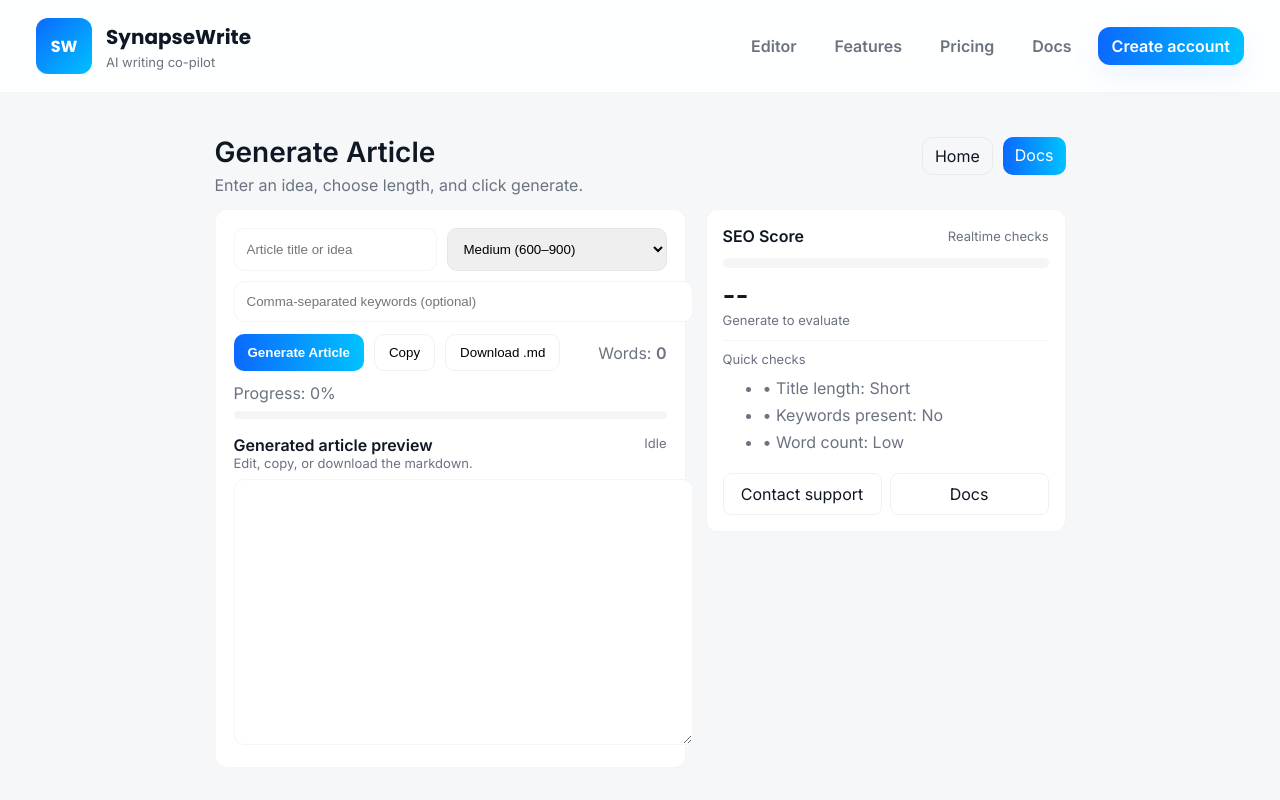
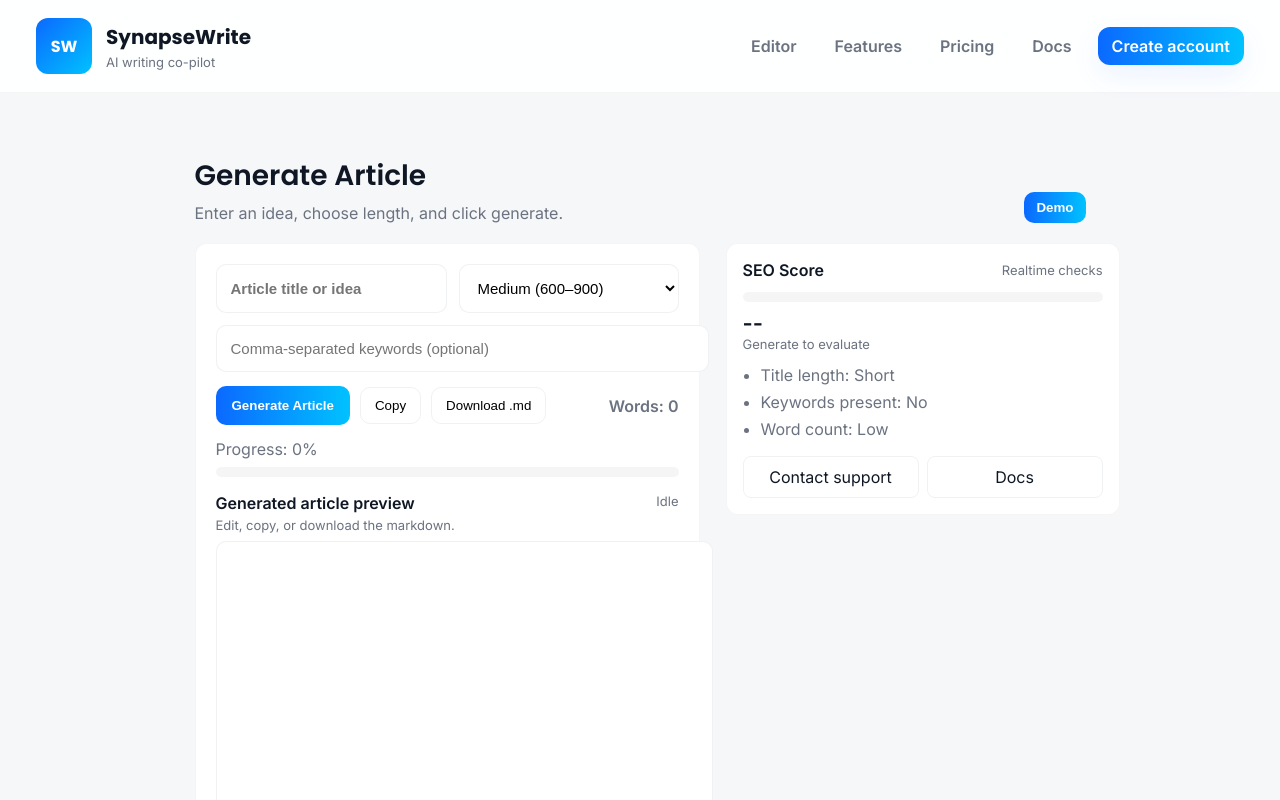
Before and after one commit to inpursuitsol/synapsewrite, a Next.js app: page /generate in a window 1280 px wide. Shown: the top 800 px of the page. Built offline with nearby package versions, Linux system fonts and the light colour scheme.

Commit message:
Update page.js

```diff
--- a/app/generate/page.js
+++ b/app/generate/page.js
@@ -1,9 +1,14 @@
 // app/generate/page.js
 "use client";
 
-import { useState, useRef } from "react";
+import { useEffect, useRef, useState } from "react";
+import { useSearchParams, useRouter } from "next/navigation";
 
 export default function GeneratePage() {
+  const searchParams = useSearchParams();
+  const router = useRouter();
+  const demoMode = searchParams?.get("demo") === "1";
+
   const [title, setTitle] = useState("");
   const [keywords, setKeywords] = useState("");
   const [length, setLength] = useState("medium");
@@ -13,11 +18,47 @@ export default function GeneratePage() {
   const [score, setScore] = useState(null);
   const textRef = useRef(null);
 
-  const wordCount = (t) => (t ? t.trim().split(/\s+/).length : 0);
+  useEffect(() => {
+    if (demoMode) {
+      setTitle("How AI is changing content marketing in 2025");
+      setKeywords("AI,content marketing,SEO");
+      setLength("medium");
+      setArticle(`# How AI is changing content marketing in 2025
+
+The world of content marketing is shifting rapidly thanks to AI...
+
+## Key trends
+- Faster production cycles
+- Better research automation
+- Personalized content at scale
+
+## How to use this
+1. Edit headlines
+2. Regenerate sections
+3. Export to WordPress
+`);
+      setTimeout(() => textRef.current?.scrollIntoView({ behavior: "smooth", block: "center" }), 250);
+    }
+    // eslint-disable-next-line react-hooks/exhaustive-deps
+  }, [demoMode]);
+
+  const wordCount = (t) => (t ? t.trim().split(/\s+/).filter(Boolean).length : 0);
 
   function toast(msg) {
-    // simple ephemeral visual feedback via alert fallback if needed
-    try { window.__synapse_toast && window.__synapse_toast(msg); } catch {}
+    if (typeof window !== "undefined") {
+      const el = document.createElement("div");
+      el.textContent = msg;
+      el.style.position = "fixed";
+      el.style.right = "20px";
+      el.style.bottom = "24px";
+      el.style.background = "rgba(15,23,36,0.9)";
+      el.style.color = "white";
+      el.style.padding = "10px 14px";
+      el.style.borderRadius = "8px";
+      el.style.zIndex = 9999;
+      document.body.appendChild(el);
+      setTimeout(() => el.remove(), 2200);
+    }
   }
 
   function downloadMarkdown() {
@@ -52,16 +93,15 @@ export default function GeneratePage() {
     setScore(null);
     let p = 0;
     const interval = setInterval(() => {
-      p += Math.floor(Math.random() * 12) + 6;
+      p += Math.floor(Math.random() * 10) + 6;
       if (p >= 98) p = 98;
       setProgress(p);
-    }, 220);
+    }, 200);
 
     const wait = length === "short" ? 900 : length === "long" ? 4200 : 2400;
     setTimeout(() => {
       clearInterval(interval);
       setProgress(100);
-
       const kw = keywords ? `\n\n**Keywords:** ${keywords}` : "";
       const body = [
         `# ${title}`,
@@ -78,107 +118,165 @@ export default function GeneratePage() {
         "Step-by-step guidance and examples.",
         "",
         "## Conclusion",
-        "Wrap up and CTA."
+        "Wrap up and CTA.",
       ].join("\n\n");
       const multiplier = length === "short" ? 1 : length === "medium" ? 2 : 3;
       setArticle(Array.from({ length: multiplier }).map(() => body).join("\n\n") + kw);
-
       const base = 60 + Math.min(28, Math.floor(title.length / 2));
       const bonus = keywords ? 8 : 0;
       const rng = Math.floor(Math.random() * 10);
       setScore(Math.min(98, base + bonus + rng));
-
       setLoading(false);
     }, wait);
   }
 
+  function openDemo() {
+    router.push("/generate?demo=1");
+  }
+
   return (
-    <div style={{ maxWidth: 1200, margin: "0 auto", paddingTop: 8 }}>
-      <div style={{ display: "flex", justifyContent: "space-between", alignItems: "baseline", marginBottom: 14 }}>
+    <div className="generate-root">
+      <div className="generate-head">
         <div>
-          <h1 style={{ margin: 0, fontSize: 28 }}>Generate Article</h1>
-          <div style={{ color: "#6b7280", marginTop: 6 }}>Enter an idea, choose length, and click generate.</div>
+          <h1 className="gen-title">Generate Article</h1>
+          <div className="gen-sub">Enter an idea, choose length, and click generate.</div>
         </div>
-        <div style={{ display: "flex", gap: 10 }}>
-          <a href="/" style={{ padding: "8px 12px", borderRadius: 10, background: "transparent", border: "1px solid rgba(15,23,36,0.06)", textDecoration: "none", color: "#0f1724" }}>Home</a>
-          <a href="/docs" style={{ padding: "8px 12px", borderRadius: 10, background: "linear-gradient(90deg,#0b69ff,#00c2ff)", color: "white", textDecoration: "none" }}>Docs</a>
+
+        <div className="head-actions">
+          <button onClick={openDemo} className="btn demo">Demo</button>
         </div>
       </div>
 
-      <div style={{ display: "grid", gridTemplateColumns: "1fr 360px", gap: 20 }}>
-        <div style={{ background: "white", padding: 18, borderRadius: 12, border: "1px solid rgba(15,23,36,0.04)" }}>
-          <div style={{ display: "grid", gridTemplateColumns: "1fr 220px", gap: 10 }}>
-            <input value={title} onChange={(e) => setTitle(e.target.value)} placeholder="Article title or idea" style={{ padding: 12, borderRadius: 10, border: "1px solid rgba(15,23,36,0.04)" }} />
-            <select value={length} onChange={(e) => setLength(e.target.value)} style={{ padding: 12, borderRadius: 10, border: "1px solid rgba(15,23,36,0.04)" }}>
+      <div className="generate-grid">
+        <div className="editor-card">
+          <div className="inputs-row">
+            <input value={title} onChange={(e) => setTitle(e.target.value)} placeholder="Article title or idea" className="input title" />
+            <select value={length} onChange={(e) => setLength(e.target.value)} className="input select">
               <option value="short">Short (300–500)</option>
               <option value="medium">Medium (600–900)</option>
               <option value="long">Long (1200–1800)</option>
             </select>
           </div>
 
-          <div style={{ marginTop: 10 }}>
-            <input value={keywords} onChange={(e) => setKeywords(e.target.value)} placeholder="Comma-separated keywords (optional)" style={{ width: "100%", padding: 12, borderRadius: 10, border: "1px solid rgba(15,23,36,0.04)" }} />
+          <div style={{ marginTop: 12 }}>
+            <input value={keywords} onChange={(e) => setKeywords(e.target.value)} placeholder="Comma-separated keywords (optional)" className="input full" />
           </div>
 
-          <div style={{ display: "flex", gap: 10, marginTop: 12 }}>
-            <button onClick={generate} disabled={loading} style={{ padding: "10px 14px", borderRadius: 10, border: "none", background: "linear-gradient(90deg,#0b69ff,#00c2ff)", color: "white", fontWeight: 700 }}>
-              {loading ? "Generating…" : "Generate Article"}
-            </button>
-            <button onClick={copyToClipboard} style={{ padding: "10px 14px", borderRadius: 10, border: "1px solid rgba(15,23,36,0.06)", background: "transparent" }}>Copy</button>
-            <button onClick={downloadMarkdown} style={{ padding: "10px 14px", borderRadius: 10, border: "1px solid rgba(15,23,36,0.06)", background: "transparent" }}>Download .md</button>
-            <div style={{ marginLeft: "auto", color: "#6b7280", alignSelf: "center" }}>Words: <strong>{wordCount(article)}</strong></div>
+          <div className="actions-row">
+            <button onClick={generate} disabled={loading} className="primary-btn">{loading ? "Generating…" : "Generate Article"}</button>
+            <button onClick={copyToClipboard} className="ghost-btn">Copy</button>
+            <button onClick={downloadMarkdown} className="ghost-btn">Download .md</button>
+            <div className="wordcount">Words: <strong>{wordCount(article)}</strong></div>
           </div>
 
-          <div style={{ marginTop: 12 }}>
-            <div style={{ color: "#6b7280", marginBottom: 8 }}>Progress: {progress}%</div>
-            <div style={{ height: 8, background: "rgba(15,23,36,0.04)", borderRadius: 999 }}>
-              <div style={{ height: "100%", width: `${progress}%`, background: "linear-gradient(90deg,#ffd86f,#7be29a)", transition: "width 300ms linear" }} />
+          <div className="progress-wrap">
+            <div className="progress-label">Progress: {progress}%</div>
+            <div className="progress-bar">
+              <div className="progress-fill" style={{ width: `${progress}%` }} />
             </div>
           </div>
 
-          <div style={{ marginTop: 16 }}>
-            <div style={{ display: "flex", justifyContent: "space-between", alignItems: "flex-start", marginBottom: 8 }}>
+          <div className="preview-head">
             <div>
-                <div style={{ fontWeight: 700 }}>Generated article preview</div>
-                <div style={{ color: "#6b7280", fontSize: 13 }}>Edit, copy, or download the markdown.</div>
+              <div className="preview-title">Generated article preview</div>
+              <div className="preview-sub">Edit, copy, or download the markdown.</div>
             </div>
-              <div style={{ color: "#6b7280", fontSize: 13 }}>{loading ? "Generating" : article ? "Ready" : "Idle"}</div>
+            <div className="preview-status">{loading ? "Generating" : article ? "Ready" : "Idle"}</div>
           </div>
 
-            <textarea ref={textRef} value={article} onChange={(e) => setArticle(e.target.value)} rows={16} style={{ width: "100%", padding: 12, borderRadius: 10, border: "1px solid rgba(15,23,36,0.04)", fontFamily: "ui-monospace, SFMono-Regular, Menlo, Monaco, monospace" }} />
-          </div>
+          <textarea ref={textRef} value={article} onChange={(e) => setArticle(e.target.value)} className="editor-text" rows={20} />
         </div>
 
-        <aside style={{ position: "sticky", top: 94 }}>
-          <div style={{ background: "white", padding: 16, borderRadius: 12, border: "1px solid rgba(15,23,36,0.04)" }}>
-            <div style={{ display: "flex", justifyContent: "space-between", alignItems: "center" }}>
-              <div style={{ fontWeight: 700 }}>SEO Score</div>
-              <div style={{ color: "#6b7280", fontSize: 13 }}>Realtime checks</div>
+        <aside className="sidebar">
+          <div className="seo-card">
+            <div className="seo-head">
+              <div className="seo-title">SEO Score</div>
+              <div className="seo-sub">Realtime checks</div>
             </div>
 
-            <div style={{ height: 10, background: "rgba(15,23,36,0.04)", borderRadius: 999, marginTop: 12 }}>
-              <div style={{ height: "100%", width: `${score ?? 0}%`, background: "linear-gradient(90deg,#ffd86f,#7be29a)", transition: "width 300ms ease" }} />
+            <div className="seo-bar">
+              <div className="seo-fill" style={{ width: `${score ?? 0}%` }} />
             </div>
 
-            <div style={{ fontSize: 28, fontWeight: 800, marginTop: 10 }}>{score ?? "--"}</div>
-            <div style={{ color: "#6b7280", fontSize: 13, marginBottom: 12 }}>{score ? (score >= 80 ? "Excellent" : score >= 65 ? "Good" : "Needs work") : "Generate to evaluate"}</div>
+            <div className="score-large">{score ?? "--"}</div>
+            <div className="score-desc">{score ? (score >= 80 ? "Excellent" : score >= 65 ? "Good" : "Needs work") : "Generate to evaluate"}</div>
 
-            <div style={{ borderTop: "1px solid rgba(15,23,36,0.04)", paddingTop: 10 }}>
-              <div style={{ color: "#6b7280", fontSize: 13 }}>Quick checks</div>
-              <ul style={{ marginTop: 8, color: "#6b7280", lineHeight: 1.7 }}>
-                <li>• Title length: {title.length > 10 ? "OK" : "Short"}</li>
-                <li>• Keywords present: {keywords ? "Yes" : "No"}</li>
-                <li>• Word count: {wordCount(article) > 500 ? "Good" : "Low"}</li>
+            <div className="quick-checks">
+              <ul>
+                <li>Title length: {title.length > 10 ? "OK" : "Short"}</li>
+                <li>Keywords present: {keywords ? "Yes" : "No"}</li>
+                <li>Word count: {wordCount(article) > 500 ? "Good" : "Low"}</li>
               </ul>
             </div>
 
-            <div style={{ display: "flex", gap: 8, marginTop: 12 }}>
-              <a href="mailto:support@synapsewrite.io" style={{ flex: 1, padding: 10, borderRadius: 8, border: "1px solid rgba(15,23,36,0.06)", textDecoration: "none", color: "#0f1724", textAlign: "center" }}>Contact support</a>
-              <a href="/docs" style={{ flex: 1, padding: 10, borderRadius: 8, border: "1px solid rgba(15,23,36,0.06)", textDecoration: "none", color: "#0f1724", textAlign: "center" }}>Docs</a>
+            <div className="side-actions">
+              <a href="mailto:support@synapsewrite.io" className="side-btn">Contact support</a>
+              <a href="/docs" className="side-btn">Docs</a>
             </div>
           </div>
         </aside>
       </div>
+
+      <style>{`
+        @import url('https://fonts.googleapis.com/css2?family=Inter:wght@300;400;600&family=Poppins:wght@600;700&display=swap');
+
+        .generate-root { max-width: 1440px; margin: 0 auto; padding: 28px 22px 80px; font-family: Inter, system-ui, -apple-system, "Segoe UI", Roboto, Arial; color: #0f1724; }
+        .generate-head { display:flex; justify-content:space-between; align-items:flex-end; margin-bottom:20px; gap: 20px; }
+        .gen-title { margin:0; font-family: Poppins, Inter; font-weight:600; font-size:28px; }
+        .gen-sub { color:#6b7280; margin-top:6px; }
+
+        .head-actions { display:flex; gap:12px; }
+        .btn.demo { background: linear-gradient(90deg,#0b69ff,#00c2ff); color:white; border:none; padding:8px 12px; border-radius:10px; font-weight:700; cursor:pointer; }
+
+        /* grid - give left editor more space */
+        .generate-grid { display:grid; grid-template-columns: 1.8fr 360px; gap: 26px; align-items:start; }
+
+        .editor-card { background: white; padding: 20px; border-radius:12px; border:1px solid rgba(15,23,36,0.04); }
+        .inputs-row { display:grid; grid-template-columns: 1fr 220px; gap:12px; }
+
+        .input { padding:14px; border-radius:10px; border:1px solid rgba(15,23,36,0.06); font-size:15px; }
+        .input.title { font-weight:600; }
+        .input.select { background:white; }
+        .input.full { width:100%; }
+
+        .actions-row { display:flex; gap:10px; align-items:center; margin-top:14px; flex-wrap:wrap; }
+        .primary-btn { background: linear-gradient(90deg,#0b69ff,#00c2ff); color:white; border:none; padding:12px 16px; border-radius:10px; font-weight:700; cursor:pointer; }
+        .ghost-btn { background:transparent; border:1px solid rgba(15,23,36,0.06); padding:10px 14px; border-radius:10px; cursor:pointer; }
+        .wordcount { margin-left:auto; color:#6b7280; font-weight:600; }
+
+        .progress-wrap { margin-top:14px; }
+        .progress-label { color:#6b7280; margin-bottom:8px; }
+        .progress-bar { height:10px; background:rgba(15,23,36,0.04); border-radius:999px; overflow:hidden; }
+        .progress-fill { height:100%; background:linear-gradient(90deg,#ffd86f,#7be29a); transition: width 280ms linear; }
+
+        .preview-head { display:flex; justify-content:space-between; align-items:flex-start; margin-top:16px; margin-bottom:8px; }
+        .preview-title { font-weight:700; }
+        .preview-sub { color:#6b7280; font-size:13px; margin-top:4px; }
+        .preview-status { color:#6b7280; font-size:13px; }
+
+        .editor-text { width:100%; padding:16px; border-radius:10px; border:1px solid rgba(15,23,36,0.06); font-family: ui-monospace, SFMono-Regular, Menlo, Monaco, monospace; font-size:15px; line-height:1.7; min-height:420px; resize:vertical; }
+
+        /* sidebar */
+        .sidebar { position: sticky; top: 92px; align-self:start; }
+        .seo-card { background:white; padding:16px; border-radius:12px; border:1px solid rgba(15,23,36,0.04); width:100%; }
+        .seo-head { display:flex; justify-content:space-between; align-items:center; }
+        .seo-title { font-weight:700; }
+        .seo-sub { color:#6b7280; font-size:13px; }
+        .seo-bar { height:10px; background:rgba(15,23,36,0.04); border-radius:999px; margin-top:12px; overflow:hidden; }
+        .seo-fill { height:100%; background:linear-gradient(90deg,#ffd86f,#7be29a); transition: width 300ms ease; }
+        .score-large { font-weight:800; font-size:22px; margin-top:8px; }
+        .score-desc { color:#6b7280; font-size:13px; margin-bottom:10px; }
+
+        .quick-checks ul { margin:0; padding-left:18px; color:#6b7280; line-height:1.7; }
+        .side-actions { display:flex; gap:8px; margin-top:12px; }
+        .side-btn { flex:1; text-align:center; padding:10px; border-radius:8px; border:1px solid rgba(15,23,36,0.06); text-decoration:none; color:#0f1724; }
+
+        /* responsive */
+        @media (max-width:1100px) {
+          .generate-grid { grid-template-columns: 1fr; }
+          .sidebar { position: static; }
+        }
+      `}</style>
     </div>
   );
 }
```
Lines whose indentation alone changed are shown as unchanged.
